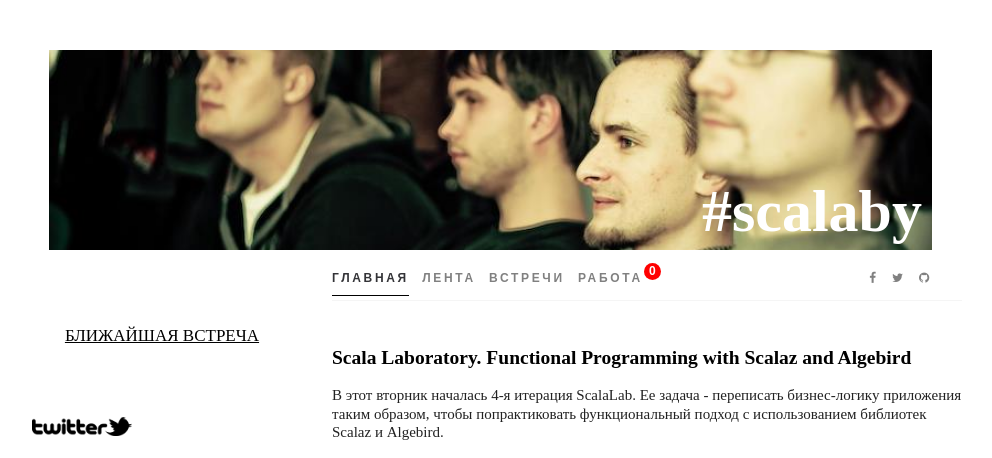
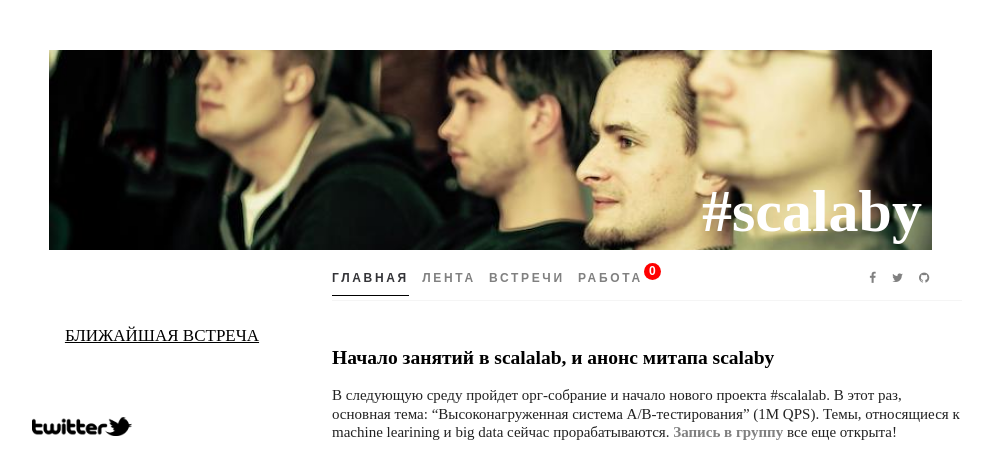
Before and after one commit to scalaby/scalaby.github.io, a Jekyll site: the page built from index.html, in a window 1280 px wide. Shown: the top 458 px of the page, without its empty margins (163-1155 px from the left). Built offline with Jekyll 4.4.1, drawn with Linux system fonts in a browser that asks for light colours; nearby versions of some CDN libraries; some web fonts are replaced; comment, search, counter and statistics services are not loaded; some of the changed text lies outside the part shown.

Commit message:
scalaby #15 announcement

```diff
--- a/_layouts/default.html
+++ b/_layouts/default.html
@@ -1,8 +1,8 @@
 ---
 nextmeetup:
-  day: 28
-  month: Мар, 2015
-  participate_url: "https://www.facebook.com/events/388423941329137"
+  day: 27
+  month: Апр, 2015
+  participate_url: "https://www.facebook.com/events/403121043201024/"
   vote_url: "#"
 ---
 <!DOCTYPE html>
--- /dev/null
+++ b/news/_posts/2015-04-05-news.markdown
@@ -0,0 +1,8 @@
+---
+layout: page
+title: Начало занятий в scalalab, и анонс митапа scalaby
+author: <a href="http://twitter.com/remeniuk">Василий Ременюк</a>
+---
+В следующую среду пройдет орг-собрание и начало нового проекта #scalalab. В этот раз, основная тема: "Высоконагруженная система A/B-тестирования" (1M QPS). Темы, относящиеся к machine learining и big data сейчас прорабатываются. **[Запись в группу](http://scala.by/news/2015/03/30/meetup-materials-14.html)** все еще открыта!
+
+Кроме того, 27-го апреля состоится 15-ий митап #scalaby. **[Регистрация уже начата](https://www.facebook.com/events/403121043201024/)**! С докладом нас посетит [Martynas Mickevičius](https://github.com/2m)	из Typesafe (команды, занимающейся Akka). Точная тема доклада уточняется. С большой вероятностью, второй доклад будет посвящен Rust (он будет сравниваться с Scala). Место третьего докладчика вакантно. Если вы практикуете Scala, и готовы выступить с коротким докладом (20-30 минут), набирайтесь смелости и сообщите о своем желании нам (в чатике [scalaby](https://gitter.im/scalaby/public)). Приветствуется любой уровнесь сложности.
```
